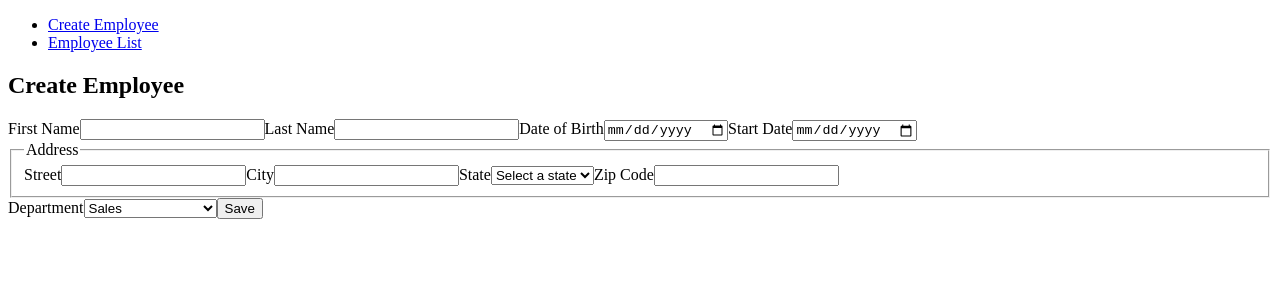
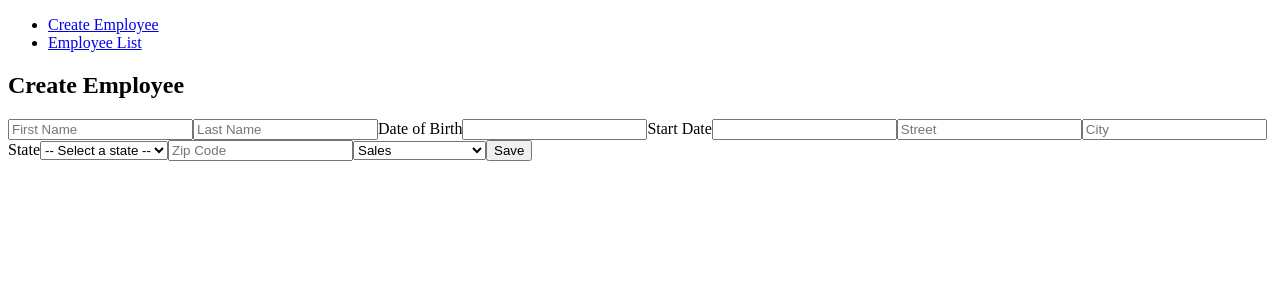
Before and after one commit to Leon-Decarte/P14-HRnet, a React (Vite) app in the folder Front/: page / in a window 1280 px wide. Shown: the top 300 px of the page. Built offline with nearby package versions, Linux system fonts and the light colour scheme.

Commit message:
date picker converted

```diff
--- a/Front/package.json
+++ b/Front/package.json
@@ -10,7 +10,9 @@
     "preview": "vite preview"
   },
   "dependencies": {
+    "date-fns": "^4.1.0",
     "react": "^19.1.0",
+    "react-datepicker": "^8.4.0",
     "react-dom": "^19.1.0",
     "react-router-dom": "^7.7.1"
   },
--- a/Front/src/data/states.jsx
+++ b/Front/src/data/states.jsx
@@ -1,8 +1,12 @@
+// src/data/states.js
+
 export const states = [
     { name: "Alabama", abbreviation: "AL" },
     { name: "Alaska", abbreviation: "AK" },
     { name: "Arizona", abbreviation: "AZ" },
-    { name: "Arkansas", abbreviation: "AR" },
     { name: "California", abbreviation: "CA" },
-    // etc... ajoute les autres si besoin
+    { name: "Florida", abbreviation: "FL" },
+    { name: "New York", abbreviation: "NY" },
+    { name: "Texas", abbreviation: "TX" },
+    // Ajoute plus d'états ici si tu veux...
 ]
--- a/Front/src/pages/CreateEmployee.jsx
+++ b/Front/src/pages/CreateEmployee.jsx
@@ -1,21 +1,23 @@
 import { useState } from "react"
+import Modal from "../components/Modal"
+import DatePicker from "react-datepicker"
+import "react-datepicker/dist/react-datepicker.css"
 import { states } from "../data/states"
-import Modal from "../components/Modal"
 
 
-
-function CreateEmployee() {
+const CreateEmployee = () => {
     const [formData, setFormData] = useState({
         firstName: "",
         lastName: "",
-        dateOfBirth: "",
-        startDate: "",
+        dateOfBirth: null,
+        startDate: null,
         street: "",
         city: "",
         state: "",
         zipCode: "",
         department: "Sales"
     })
+
     const [isModalOpen, setIsModalOpen] = useState(false)
 
     const handleChange = (e) => {
@@ -26,15 +28,22 @@ function CreateEmployee() {
     const handleSubmit = (e) => {
         e.preventDefault()
 
+        // Formatage des dates
+        const formattedData = {
+            ...formData,
+            dateOfBirth: formData.dateOfBirth?.toLocaleDateString(),
+            startDate: formData.startDate?.toLocaleDateString()
+        }
+
         const existingEmployees = JSON.parse(localStorage.getItem("employees")) || []
-        const updatedEmployees = [...existingEmployees, formData]
+        const updatedEmployees = [...existingEmployees, formattedData]
         localStorage.setItem("employees", JSON.stringify(updatedEmployees))
 
         setFormData({
             firstName: "",
             lastName: "",
-            dateOfBirth: "",
-            startDate: "",
+            dateOfBirth: null,
+            startDate: null,
             street: "",
             city: "",
             state: "",
@@ -42,50 +51,45 @@ function CreateEmployee() {
             department: "Sales"
         })
 
-        setIsModalOpen(true) // ← Ouvrir la modale
+        setIsModalOpen(true)
     }
 
-
-
     return (
-        <div className="form-container">
+        <div className="container">
             <h2>Create Employee</h2>
             <form onSubmit={handleSubmit}>
-                <label>First Name</label>
-                <input name="firstName" onChange={handleChange} value={formData.firstName} />
-
-                <label>Last Name</label>
-                <input name="lastName" onChange={handleChange} value={formData.lastName} />
+                <input type="text" name="firstName" placeholder="First Name" value={formData.firstName} onChange={handleChange} />
+                <input type="text" name="lastName" placeholder="Last Name" value={formData.lastName} onChange={handleChange} />
 
                 <label>Date of Birth</label>
-                <input name="dateOfBirth" type="date" onChange={handleChange} value={formData.dateOfBirth} />
+                <DatePicker
+                    selected={formData.dateOfBirth}
+                    onChange={(date) => setFormData((prev) => ({ ...prev, dateOfBirth: date }))}
+                />
 
                 <label>Start Date</label>
-                <input name="startDate" type="date" onChange={handleChange} value={formData.startDate} />
+                <DatePicker
+                    selected={formData.startDate}
+                    onChange={(date) => setFormData((prev) => ({ ...prev, startDate: date }))}
+                />
 
-                <fieldset>
-                    <legend>Address</legend>
-                    <label>Street</label>
-                    <input name="street" onChange={handleChange} value={formData.street} />
-
-                    <label>City</label>
-                    <input name="city" onChange={handleChange} value={formData.city} />
-
-                    <label>State</label>
-                    <select name="state" onChange={handleChange} value={formData.state}>
-                        <option value="">Select a state</option>
-                        <option value="CA">California</option>
-                        <option value="TX">Texas</option>
-                        <option value="NY">New York</option>
-                        {/* Tu pourras ajouter tous les états ici plus tard */}
-                    </select>
-
-                    <label>Zip Code</label>
-                    <input name="zipCode" type="number" onChange={handleChange} value={formData.zipCode} />
-                </fieldset>
-
-                <label>Department</label>
-                <select name="department" onChange={handleChange} value={formData.department}>
+                <input type="text" name="street" placeholder="Street" value={formData.street} onChange={handleChange} />
+                <input type="text" name="city" placeholder="City" value={formData.city} onChange={handleChange} />
+                <label>State</label>
+                <select
+                    name="state"
+                    value={formData.state}
+                    onChange={handleChange}
+                >
+                    <option value="">-- Select a state --</option>
+                    {states.map((state) => (
+                        <option key={state.abbreviation} value={state.abbreviation}>
+                            {state.name}
+                        </option>
+                    ))}
+                </select>
+                <input type="text" name="zipCode" placeholder="Zip Code" value={formData.zipCode} onChange={handleChange} />
+                <select name="department" value={formData.department} onChange={handleChange}>
                     <option>Sales</option>
                     <option>Marketing</option>
                     <option>Engineering</option>
@@ -95,12 +99,11 @@ function CreateEmployee() {
 
                 <button type="submit">Save</button>
             </form>
-            {/* 🔽 La modale ici, après le formulaire */}
+
             <Modal isOpen={isModalOpen} onClose={() => setIsModalOpen(false)}>
                 <p>✅ Employee Created!</p>
             </Modal>
         </div>
-
     )
 }
 
```
Also changed, not shown: 1 other file (tests, documents, lock files or other folders).
